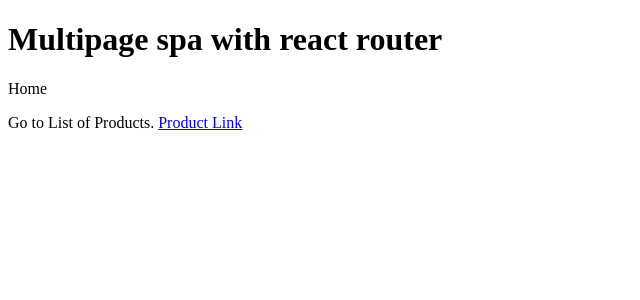
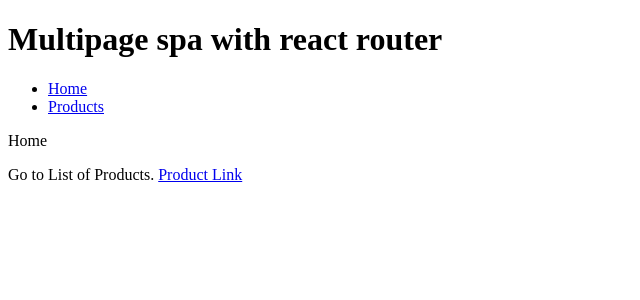
Before and after one commit to swapnilkatwe/multipage-spa-with-react-router, a React (Vite) app: page / in a window 1280 px wide. Shown: the top 300 px of the page, without its empty margins (0-640 px from the left). Built offline with nearby package versions, Linux system fonts and the light colour scheme.

Commit message:
Routing using Navigation bar

```diff
--- /dev/null
+++ b/src/components/MainNavigation.jsx
@@ -0,0 +1,18 @@
+import { Link } from "react-router-dom";
+
+export default function MainNavigation() {
+  return (
+    <header>
+      <nav>
+        <ul>
+          <li>
+            <Link to="/">Home</Link>
+          </li>
+          <li>
+            <Link to="/products">Products</Link>
+          </li>
+        </ul>
+      </nav>
+    </header>
+  );
+}
--- /dev/null
+++ b/src/pages/RootLayout.jsx
@@ -0,0 +1,11 @@
+import { Outlet } from "react-router-dom"
+import MainNavigation from "../components/MainNavigation"
+
+export default function RootLayout() {
+  return (
+    <>
+    <MainNavigation />
+    <Outlet />
+    </>
+  )
+}
```
Also changed, not shown: src/App.jsx (+9 -3 lines).
